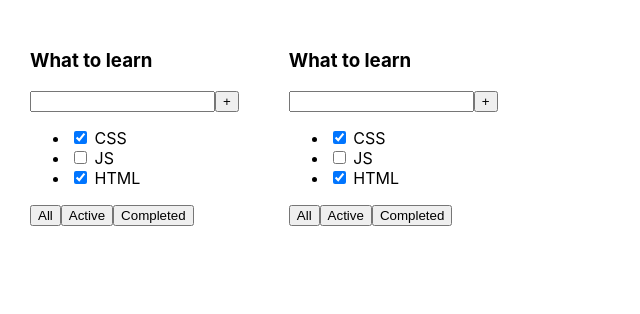
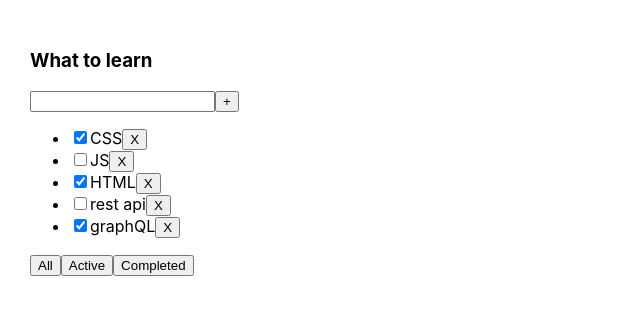
Before and after one commit to remadyt/TodoList, a React (Create React App) app: page / in a window 1280 px wide. Shown: the top 314 px of the page, without its empty margins (0-640 px from the left). Built offline with nearby package versions, Linux system fonts and the light colour scheme.

Commit message:
02-TodoList

```diff
--- a/src/App.tsx
+++ b/src/App.tsx
@@ -1,28 +1,48 @@
-import React from 'react';
+import React, {useState} from 'react';
 import './App.css';
 import {TodoList} from "./TodoList";
 
-const tasks1 = [
-    {id:1, title:'CSS', isDone: true},
-    {id:2, title:'JS', isDone: false},
-    {id:3, title:'HTML', isDone: true},
-]
+
 
 function App() {
+    let [tasks, setTasks] = useState ([
+        {id:0, title:'CSS', isDone: true},
+        {id:1, title:'JS', isDone: false},
+        {id:2, title:'HTML', isDone: true},
+        {id:3, title:'rest api', isDone: false},
+        {id:4, title:'graphQL', isDone: true},
+    ])
+
+    function removeTask (id: number) {
+        let filteredTasks = tasks.filter(t => t.id !== id)
+        setTasks(filteredTasks)
+    }
+
+    let [filter, setFilter] = useState<'all'| 'active' | 'completed'>('all')
+    let tasksForTodoList = tasks
+        if (filter === 'active'){
+            tasksForTodoList = tasks.filter(t => t.isDone === false)
+        }
+        if (filter === 'completed') {
+            tasksForTodoList = tasks.filter(t => t.isDone === true)
+        }
+        function changeFilter (value:'all'| 'active' | 'completed') {
+            setFilter(value)
+    }
+
+
     return (
         <div className="App">
             <TodoList
                 title='What to learn'
-                tasks={tasks1}
-            />
-            <TodoList
-                title='What to learn'
-                tasks={tasks1}
+                tasks={tasksForTodoList}
+                removeTask={removeTask}
+                changeFilter={changeFilter}
             />
 
 
         </div>
-    );
+    )
 }
 
 export default App;
--- a/src/TodoList.tsx
+++ b/src/TodoList.tsx
@@ -8,6 +8,8 @@
 type PropsType = {
     title: string
     tasks: Array<TaskType>
+    removeTask: (taskID: number) => void
+    changeFilter: (value:'all'| 'active' | 'completed') => void
 }
 
 export function TodoList(props: PropsType) {
@@ -19,14 +21,19 @@
                 <button>+</button>
             </div>
             <ul>
-                <li><input type="checkbox" checked={props.tasks[0].isDone}/> <span>{props.tasks[0].title}</span></li>
-                <li><input type="checkbox" checked={props.tasks[1].isDone}/> <span>{props.tasks[1].title}</span></li>
-                <li><input type="checkbox" checked={props.tasks[2].isDone}/> <span>{props.tasks[2].title}</span></li>
+                {
+                    props.tasks.map(t => <li key={t.id}>
+                        <input type="checkbox" checked={t.isDone}/>
+                        <span>{t.title}</span>
+                        <button onClick={() => {props.removeTask(t.id)}}>X</button>
+                    </li>)
+
+                }
             </ul>
             <div>
-                <button>All</button>
-                <button>Active</button>
-                <button>Completed</button>
+                <button onClick={() => {props.changeFilter('all')}}>All</button>
+                <button onClick={() => {props.changeFilter('active')}}>Active</button>
+                <button onClick={() => {props.changeFilter('completed')}}>Completed</button>
             </div>
         </div>
     )
```
